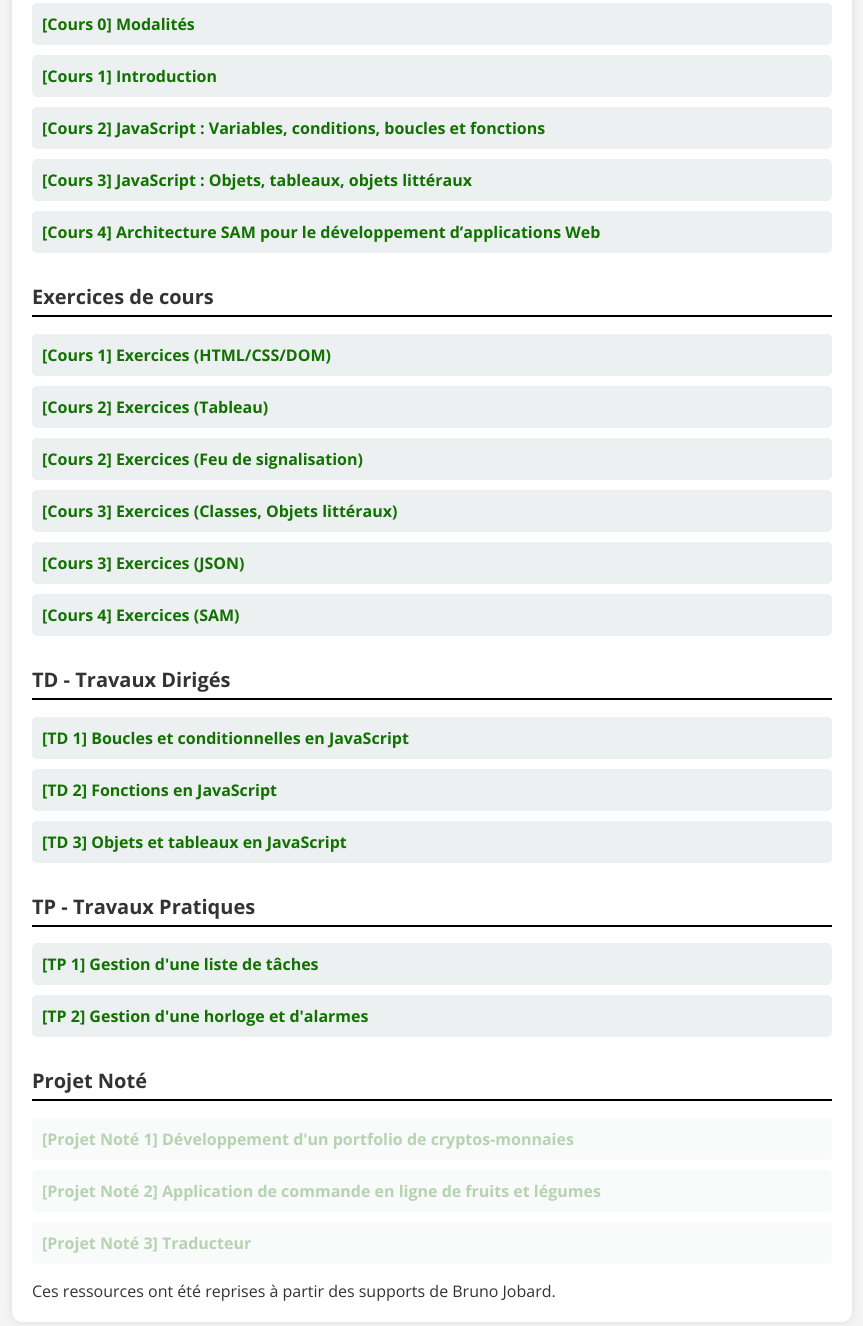
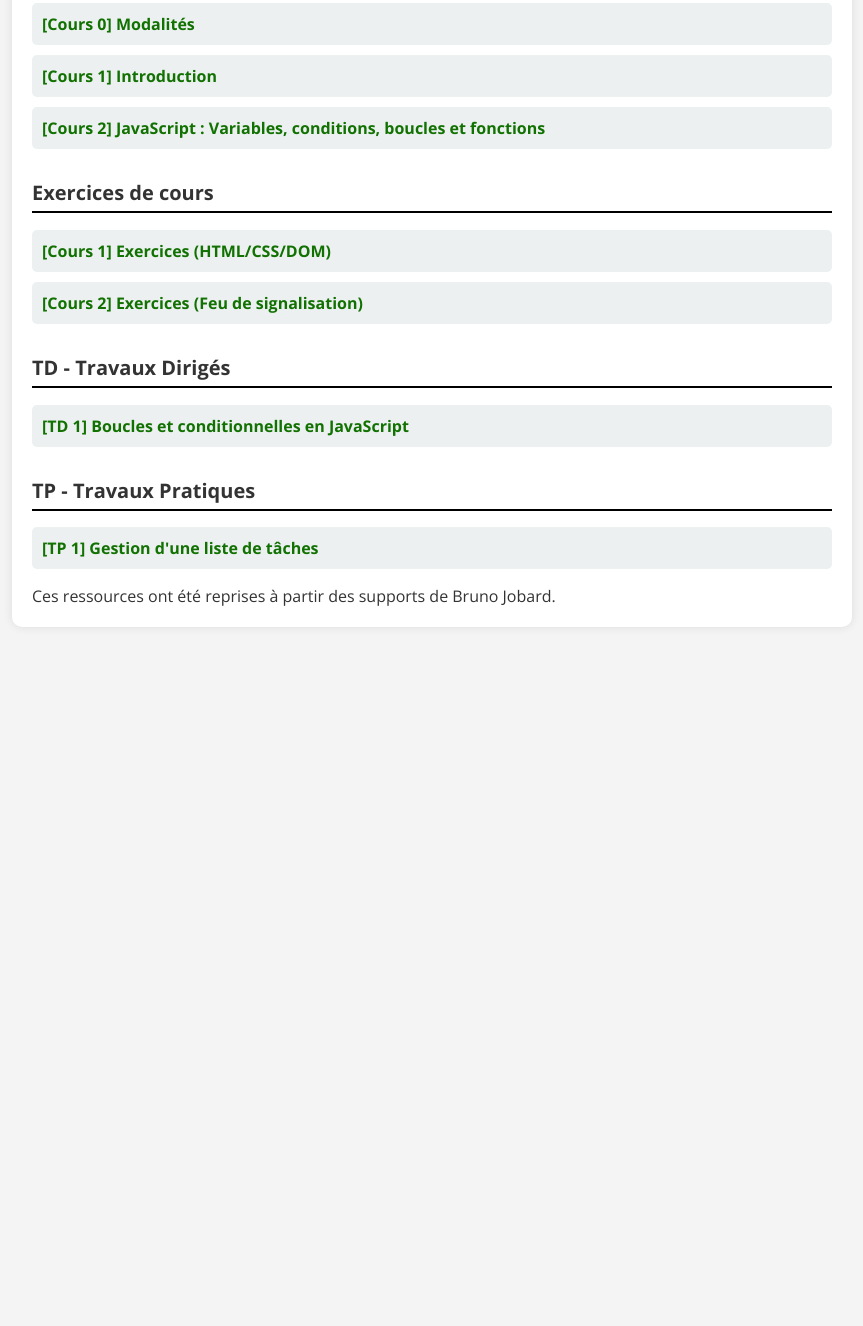
Before and after one commit to maxime-masson/maxime-masson.github.io, a plain HTML site: page cours/dai/index.html in a window 1280 px wide. Shown: the part 1534-2860 px from the top of the page, without its empty margins (208-1071 px from the left). After the commit the page ends 2181 px from the top, so only its background shows below. Drawn offline with nearby package versions, Linux system fonts and the light colour scheme; a web font is replaced by a local one.

Commit message:
Update index.html

```diff
--- a/cours/dai/index.html
+++ b/cours/dai/index.html
@@ -179,7 +179,8 @@
         <h2>Prérequis</h2>
         Cours de Conception d'Interfaces Web (CIW) suivi en L1 (HTML et CSS).
         <ul>
-            <li><a href="/cours/dai/Cours00_Conception_Interfaces_Web.pdf" target="_blank">[Cours 0] Introduction à
+            <li><a href="/cours/dai/Cours00_Conception_Interfaces_Web.pdf" target="_blank">[Cours
+                    0] Introduction à
                     la
                     conception
                     d'interface web</a></li>
@@ -206,57 +207,68 @@
             <li><a href="/cours/dai/c2.html" target="_blank">[Cours 2] JavaScript : Variables, conditions, boucles
                     et
                     fonctions</a></li>
-            <li><a href="/cours/dai/c3.html" target="_blank">[Cours 3] JavaScript : Objets, tableaux, objets
+            <li style="display: none;"><a href="/cours/dai/c3.html" target="_blank">[Cours 3] JavaScript : Objets,
+                    tableaux, objets
                     littéraux</a>
             </li>
-            <li><a href="/cours/dai/c4.html" target="_blank">[Cours 4] Architecture SAM pour le développement
+            <li style="display: none;"><a href="/cours/dai/c4.html" target="_blank">[Cours 4] Architecture SAM pour le
+                    développement
                     d’applications
                     Web</a></li>
         </ul>
         <h2>Exercices de cours</h2>
         <ul>
             <li><a href="/cours/dai/c1.pdf" target="_blank">[Cours 1] Exercices (HTML/CSS/DOM)</a></li>
-            <li><a href="/cours/dai/c2.pdf" target="_blank">[Cours 2] Exercices (Tableau)</a></li>
-            <li><a href="/cours/dai/feu_skeleton.html" target="_blank">[Cours 2] Exercices (Feu de signalisation)</a>
+            <li><a href="/cours/dai/feu_skeleton.html" target="_blank">[Cours 2] Exercices (Feu
+                    de signalisation)</a>
             </li>
-            <li><a href="/cours/dai/c3.pdf" target="_blank">[Cours 3] Exercices (Classes, Objets littéraux)</a></li>
-            <li><a href="/cours/dai/c3_2.pdf" target="_blank">[Cours 3] Exercices (JSON)</a></li>
-            <li><a href="/cours/dai/c4.pdf" target="_blank">[Cours 4] Exercices (SAM)</a></li>
+            <li style="display: none;"><a href="/cours/dai/c2.pdf" target="_blank">[Cours 2] Exercices (Tableau)</a>
+            </li>
+
+            <li style="display: none;"><a href="/cours/dai/c3.pdf" target="_blank">[Cours 3] Exercices (Classes, Objets
+                    littéraux)</a></li>
+            <li style="display: none;"><a href="/cours/dai/c3_2.pdf" target="_blank">[Cours 3] Exercices (JSON)</a></li>
+            <li style="display: none;"><a href="/cours/dai/c4.pdf" target="_blank">[Cours 4] Exercices (SAM)</a></li>
 
         </ul>
         <h2>TD - Travaux Dirigés</h2>
         <ul>
             <li><a href="/cours/dai/td1.html" target="_blank">[TD 1] Boucles et conditionnelles en JavaScript</a>
             </li>
-            <li><a href="/cours/dai/td2.html" target="_blank">[TD 2] Fonctions en JavaScript</a></li>
-            <li><a href="/cours/dai/td3.html" target="_blank">[TD 3] Objets et tableaux en JavaScript</a></li>
+            <li style="display: none;"><a href="/cours/dai/td2.html" target="_blank">[TD 2] Fonctions en JavaScript</a>
+            </li>
+            <li style="display: none;"><a href="/cours/dai/td3.html" target="_blank">[TD 3] Objets et tableaux en
+                    JavaScript</a></li>
         </ul>
 
         <h2>TP - Travaux Pratiques</h2>
         <ul>
             <li><a href="/cours/dai/tp1.html" target="_blank">[TP 1] Gestion d'une liste de tâches</a></li>
-            <li><a href="/cours/dai/tp2.html" target="_blank">[TP 2] Gestion d'une horloge et d'alarmes</a></li>
+            <li style="display: none;"><a href="/cours/dai/tp2.html" target="_blank">[TP 2] Gestion d'une horloge et
+                    d'alarmes</a></li>
         </ul>
 
+        <div style="display: none;">
             <h2>Projet Noté</h2>
             <!-- Cette année, vous réaliserez <b>uniquement</b> le <b>projet noté 1 (Développement d'un portfolio de
             cryptos-monnaies) style="opacity: 0.3;"</b>. -->
             <ul>
-            <li style="opacity: 0.3;"><a href="/cours/dai/projet1.html" target="_blank">[Projet Noté 1]
+                <li><a href="/cours/dai/projet1.html" target="_blank">[Projet Noté 1]
                         Développement
                         d'un portfolio de
                         cryptos-monnaies</a>
                 </li>
-            <li style="opacity: 0.3;"><a href="/cours/dai/projet2.html" target="_blank">[Projet Noté 2] Application
+                <li><a href="/cours/dai/projet2.html" target="_blank">[Projet Noté 2] Application
                         de
                         commande en ligne
                         de fruits et
                         légumes</a>
                 </li>
-            <li style="opacity: 0.3;"><a href="/cours/dai/projet3.html" target="_blank">[Projet Noté 3]
+                <li><a href="/cours/dai/projet3.html" target="_blank">[Projet Noté 3]
                         Traducteur</a>
                 </li>
             </ul>
+        </div>
         <span>Ces ressources ont été reprises à partir des supports de Bruno Jobard.</span>
 
 
```
Lines whose indentation alone changed are shown as unchanged.
